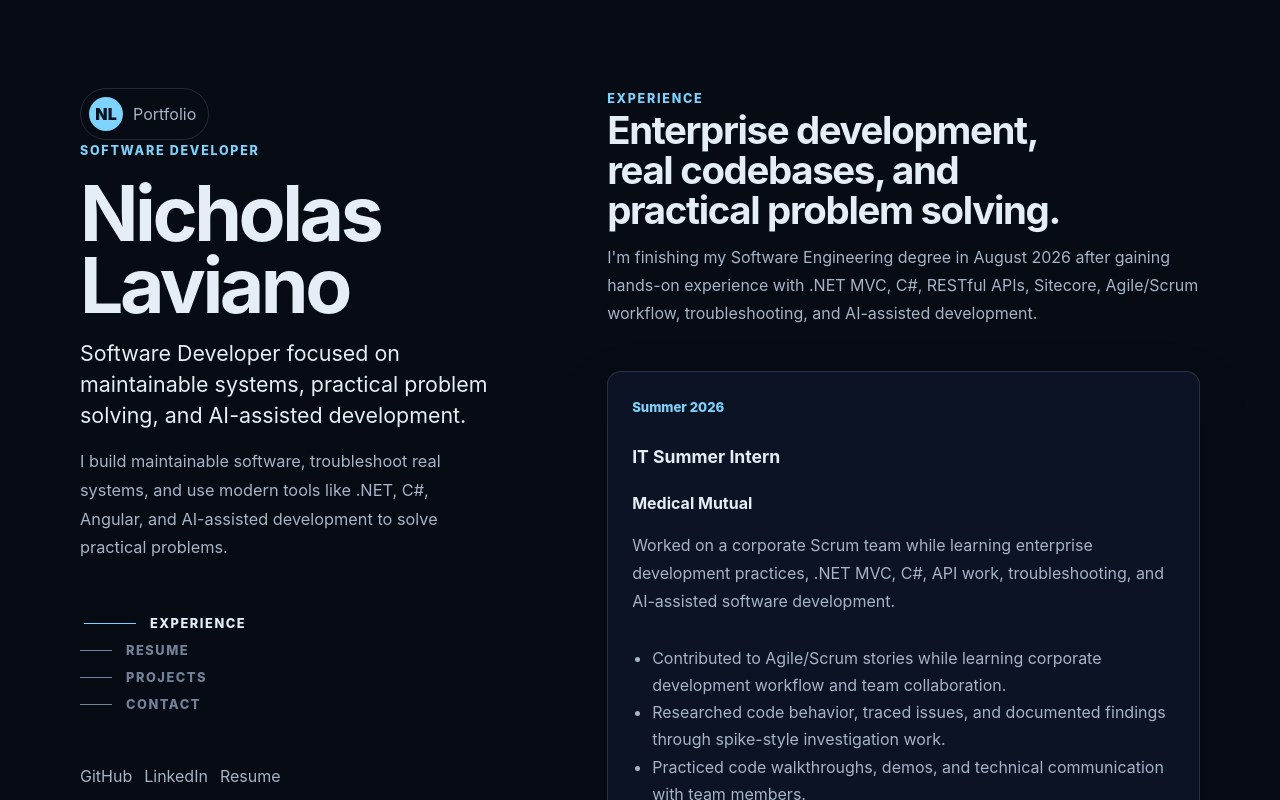
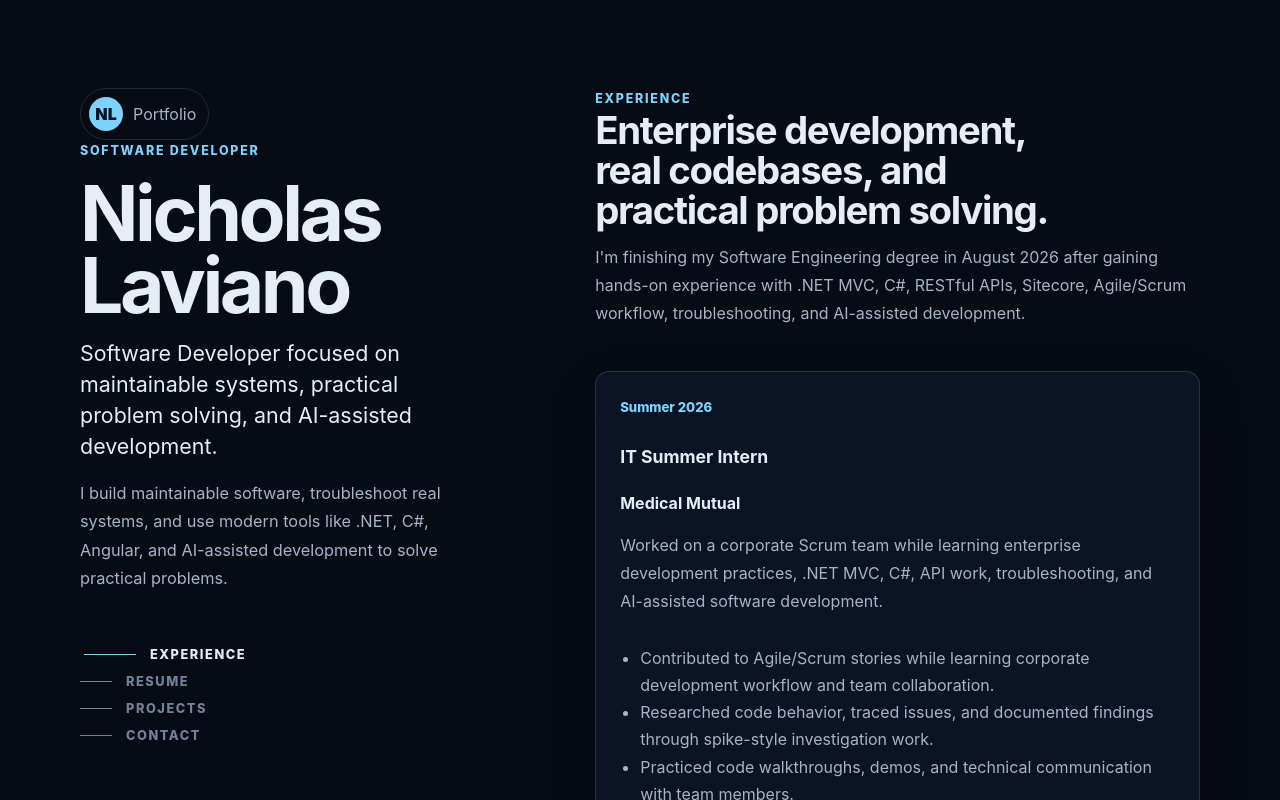
Before and after one commit to Nicklavi11/WebPortfolio, an Angular app: page / in a window 1280 px wide. Shown: the top 800 px of the page. Built offline with nearby package versions, Linux system fonts and the light colour scheme.

Commit message:
Fix desktop sidebar position

```diff
--- a/src/styles.css
+++ b/src/styles.css
@@ -65,21 +65,24 @@ input {
 }
 
 .home-shell {
-  display: grid;
-  grid-template-columns: minmax(280px, 0.82fr) minmax(0, 1.18fr);
-  gap: clamp(56px, 9vw, 120px);
-  align-items: start;
+  --sidebar-width: min(400px, 38vw);
+  --split-gap: clamp(56px, 9vw, 120px);
+  display: block;
   min-height: 100vh;
+  position: relative;
 }
 
 .intro-panel {
-  position: sticky;
+  position: fixed;
+  left: max(18px, calc((100vw - var(--max)) / 2));
   top: 0;
   display: flex;
+  width: var(--sidebar-width);
   min-height: 100vh;
   flex-direction: column;
   justify-content: space-between;
   padding-block: 88px 56px;
+  z-index: 2;
 }
 
 .brand-pill {
@@ -244,6 +247,7 @@ p {
 .scroll-column {
   display: grid;
   gap: 82px;
+  margin-left: calc(var(--sidebar-width) + var(--split-gap));
   padding-block: 88px 56px;
 }
 
@@ -596,6 +600,7 @@ td a:hover {
 
   .intro-panel {
     position: static;
+    width: auto;
     min-height: auto;
     padding-block: 42px 28px;
   }
@@ -607,6 +612,7 @@ td a:hover {
 
   .scroll-column {
     gap: 56px;
+    margin-left: 0;
     padding-block: 28px 34px;
   }
 
```
